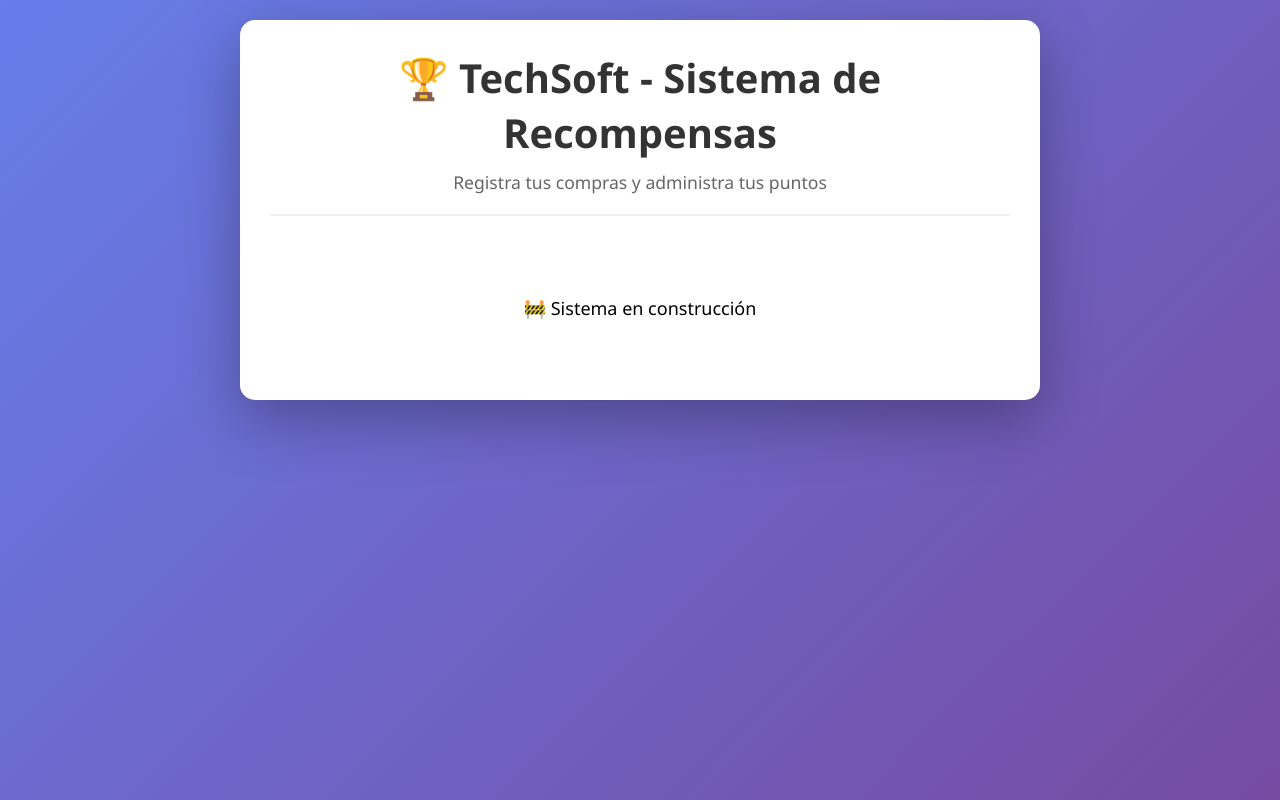
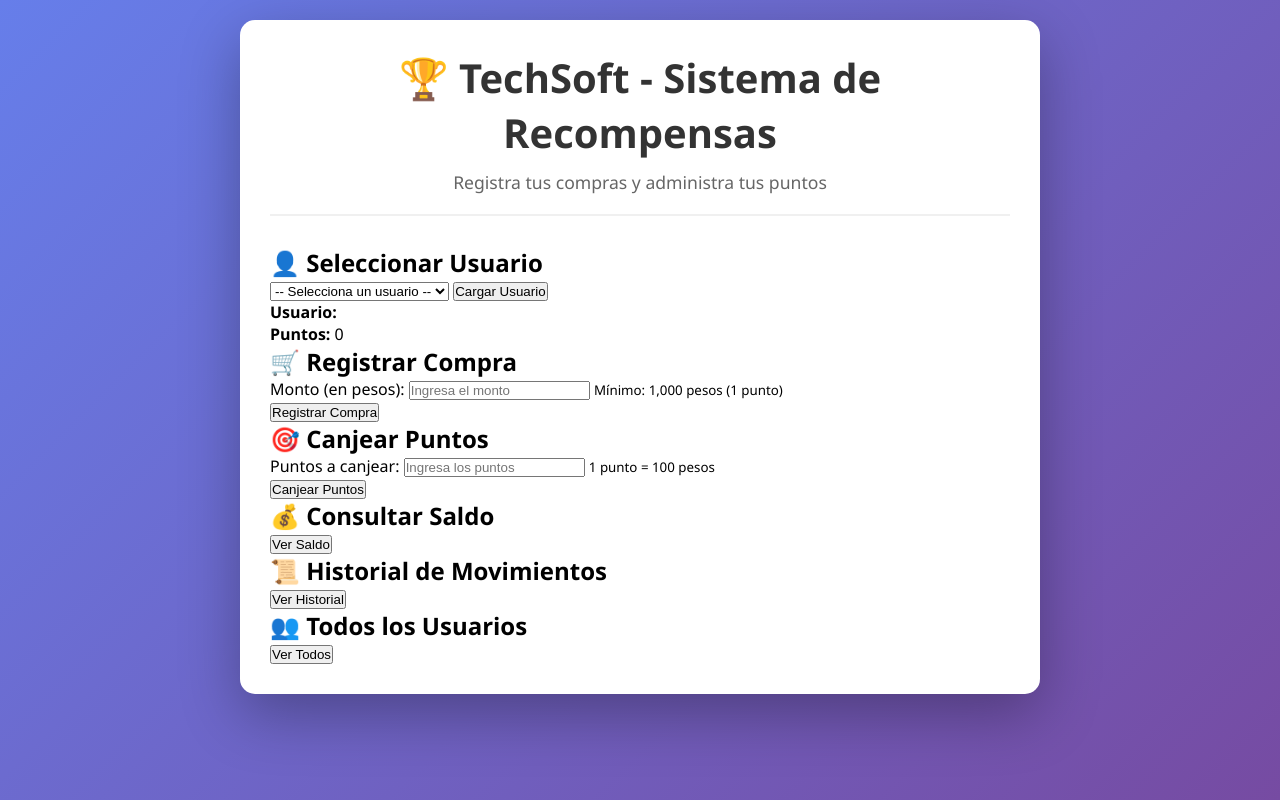
Before and after one commit to AlexD335/RewardSystem, a Flask app: page / in a window 1280 px wide. Run offline with Flask 3, Linux system fonts and the light colour scheme.

Commit message:
feat: create complete web interface in Spanish

```diff
--- a/templates/index.html
+++ b/templates/index.html
@@ -12,8 +12,74 @@
             <h1>🏆 TechSoft - Sistema de Recompensas</h1>
             <p>Registra tus compras y administra tus puntos</p>
         </header>
-        <p style="text-align:center;padding:50px;font-size:18px;">🚧 Sistema en construcción</p>
+
+        <!-- Seleccionar Usuario -->
+        <section class="section">
+            <h2>👤 Seleccionar Usuario</h2>
+            <div class="user-select">
+                <select id="userSelect">
+                    <option value="">-- Selecciona un usuario --</option>
+                    <option value="1">John Doe (ID: 1)</option>
+                    <option value="2">Jane Smith (ID: 2)</option>
+                </select>
+                <button onclick="loadUserData()" class="btn btn-primary">Cargar Usuario</button>
+            </div>
+            <div id="userInfo" class="user-info hidden">
+                <p><strong>Usuario:</strong> <span id="userName"></span></p>
+                <p><strong>Puntos:</strong> <span id="userPoints">0</span></p>
+            </div>
+        </section>
+
+        <!-- Registrar Compra -->
+        <section class="section">
+            <h2>🛒 Registrar Compra</h2>
+            <div class="form-group">
+                <label for="purchaseAmount">Monto (en pesos):</label>
+                <input type="number" id="purchaseAmount" placeholder="Ingresa el monto" min="0" step="1000">
+                <small>Mínimo: 1,000 pesos (1 punto)</small>
+            </div>
+            <button onclick="registerPurchase()" class="btn btn-success">Registrar Compra</button>
+            <div id="purchaseResult" class="result hidden"></div>
+        </section>
+
+        <!-- Canjear Puntos -->
+        <section class="section">
+            <h2>🎯 Canjear Puntos</h2>
+            <div class="form-group">
+                <label for="redeemPoints">Puntos a canjear:</label>
+                <input type="number" id="redeemPoints" placeholder="Ingresa los puntos" min="0" step="1">
+                <small>1 punto = 100 pesos</small>
+            </div>
+            <button onclick="redeemPoints()" class="btn btn-warning">Canjear Puntos</button>
+            <div id="redeemResult" class="result hidden"></div>
+        </section>
+
+        <!-- Consultar Saldo -->
+        <section class="section">
+            <h2>💰 Consultar Saldo</h2>
+            <button onclick="checkBalance()" class="btn btn-info">Ver Saldo</button>
+            <div id="balanceResult" class="result hidden"></div>
+        </section>
+
+        <!-- Historial -->
+        <section class="section">
+            <h2>📜 Historial de Movimientos</h2>
+            <button onclick="viewHistory()" class="btn btn-secondary">Ver Historial</button>
+            <div id="historyResult" class="result hidden">
+                <div id="historyList"></div>
+            </div>
+        </section>
+
+        <!-- Todos los Usuarios -->
+        <section class="section">
+            <h2>👥 Todos los Usuarios</h2>
+            <button onclick="viewAllUsers()" class="btn btn-secondary">Ver Todos</button>
+            <div id="allUsersResult" class="result hidden">
+                <div id="allUsersList"></div>
+            </div>
+        </section>
     </div>
+
     <script src="{{ url_for('static', filename='js/script.js') }}"></script>
 </body>
 </html>
```
